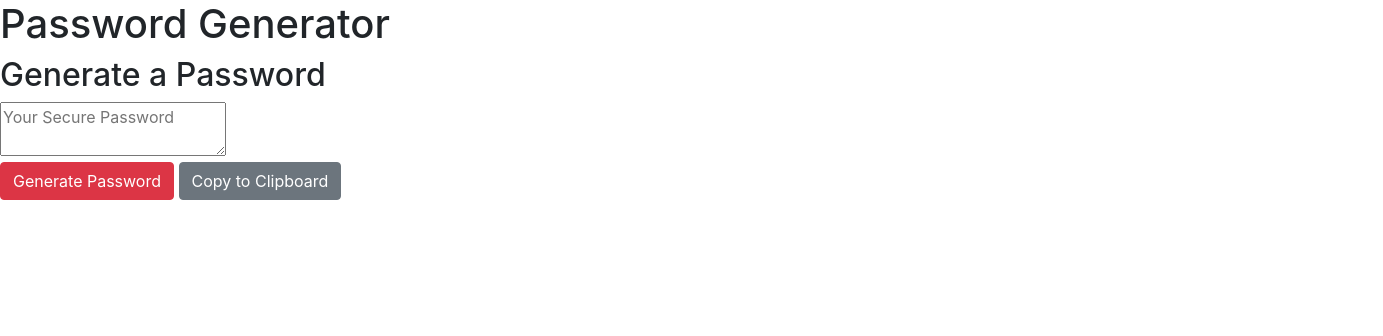
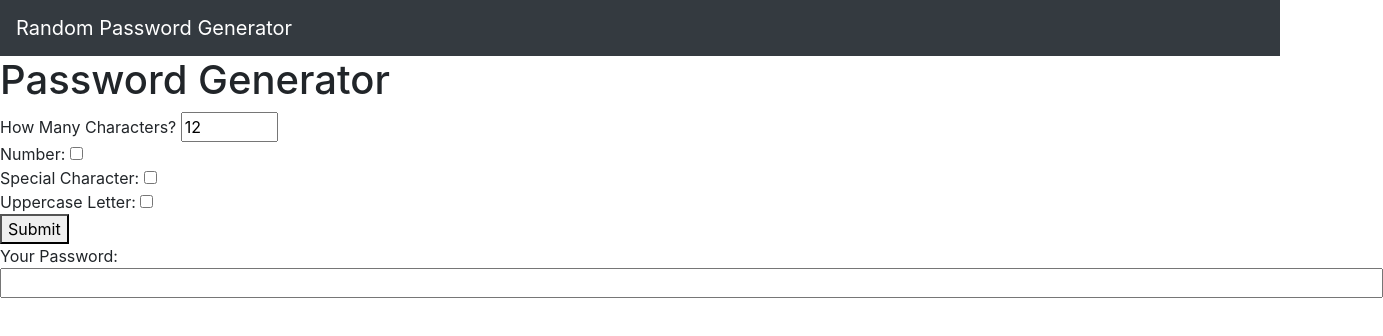
Before and after one commit to michaelartes89/Project-API, a plain HTML site: page index.html in a window 1280 px wide. Shown: the whole page, 1383 px wide, since content can reach past the window. Drawn offline with nearby package versions, Linux system fonts and the light colour scheme.

Commit message:
adding updated html to index.html

```diff
--- a/index.html
+++ b/index.html
@@ -1,13 +1,21 @@
 <!DOCTYPE html>
 <html lang="en">
+
 <head>
     <meta charset="UTF-8" />
     <meta name="viewport" content="width=device-width, initial-scale=1.0" />
     <meta http-equiv="X-UA-Compatible" content="ie=edge" />
     <title>Password Generator</title>
-    <link rel="stylesheet" href="https://stackpath.bootstrapcdn.com/bootstrap/4.3.1/css/bootstrap.min.css" integrity="sha384-ggOyR0iXCbMQv3Xipma34MD+dH/1fQ784/j6cY/iJTQUOhcWr7x9JvoRxT2MZw1T" crossorigin="anonymous">
+    <link rel="stylesheet" href="https://stackpath.bootstrapcdn.com/bootstrap/4.3.1/css/bootstrap.min.css"
+        integrity="sha384-ggOyR0iXCbMQv3Xipma34MD+dH/1fQ784/j6cY/iJTQUOhcWr7x9JvoRxT2MZw1T" crossorigin="anonymous">
 </head>
+
 <body>
+    <!-- navbar -->
+    <nav class="navbar navbar-dark bg-dark">
+        <a class="navbar-brand" href="#">Random Password Generator</a>
+    </nav>
+<!-- main content -->
     <container>
         <div class="row">
             <div class="col-md-12">
@@ -18,33 +26,20 @@
         </div>
         <div class="row">
             <div class="col-md-12">
+                How Many Characters? <input type="number" id="charNum" value="12" min="8" max="128" /> <br />
+                Number: <input type="checkbox" id="num"/> <br />
+                Special Character: <input type="checkbox" id="sym" /><br />
+                Uppercase Letter: <input type="checkbox" id="upp" /><br />
+                <button id="submit">Submit</button><br />
+                Your Password: <input type="text" id="yourPw" size="130"/>
+                </div>
+                </div>
 
 
-        <h2>Generate a Password</h2>
-    </div>
-</div>
-<div class="row">
-    <div class="col-md-12">
 
+            </container>
+    <!-- script tag -->
+    <script src="script.js"></script>
+</body>
 
-        <textarea
-        readonly
-        id="password"
-        placeholder="Your Secure Password"
-        aria-label="Generated Password"
-        ></textarea>
-    </div>
-</div>
-<div class="row">
-    <div class="col-md-12">
-
-
-        <button type="button" class="btn btn-danger" id="generate">Generate Password</button>
-        <button type="button" class="btn btn-secondary" id="copy">
-            Copy to Clipboard
-        </button>
-    </div>
-</div>
-  </body>
-</container>
 </html>
```
Lines whose indentation alone changed are shown as unchanged.
